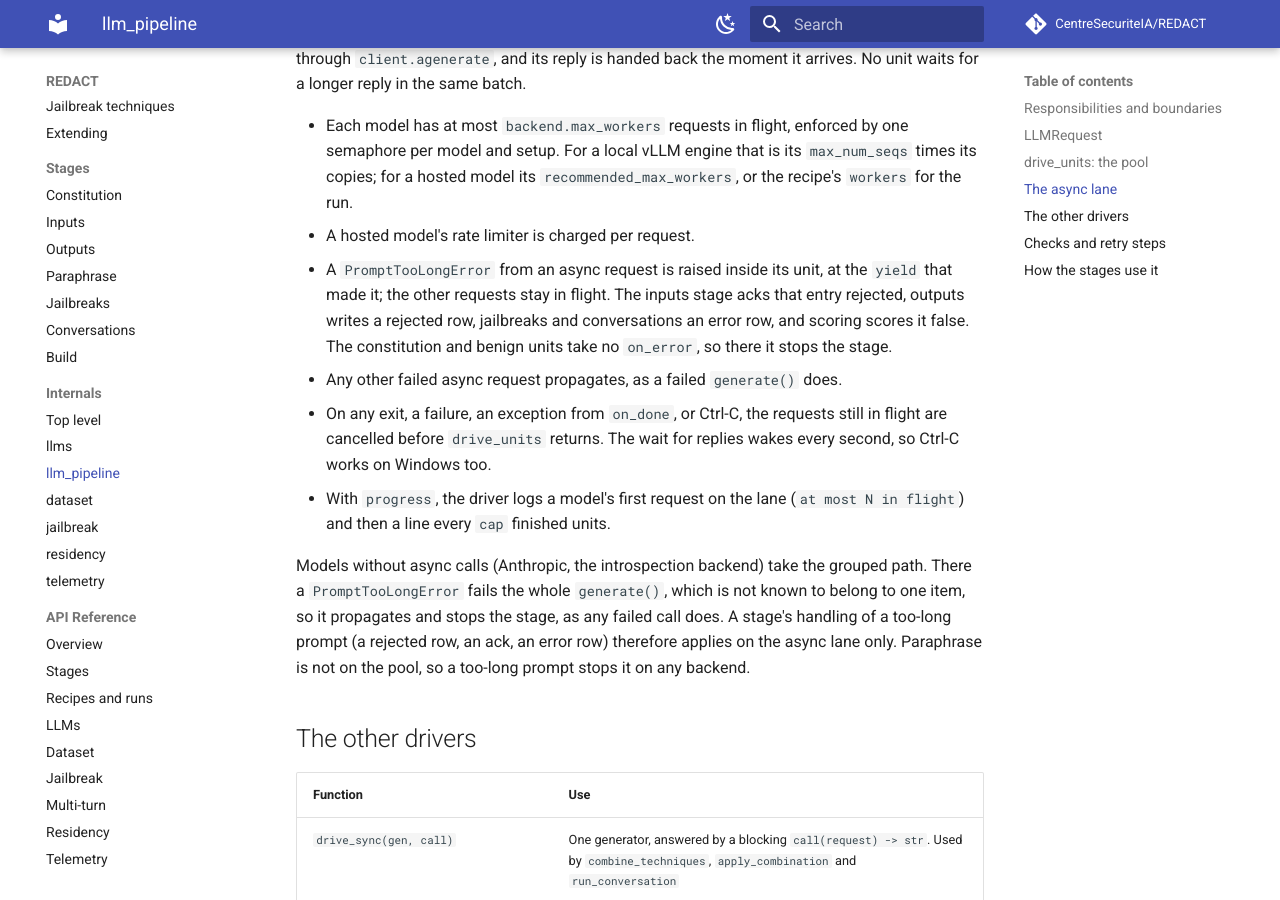
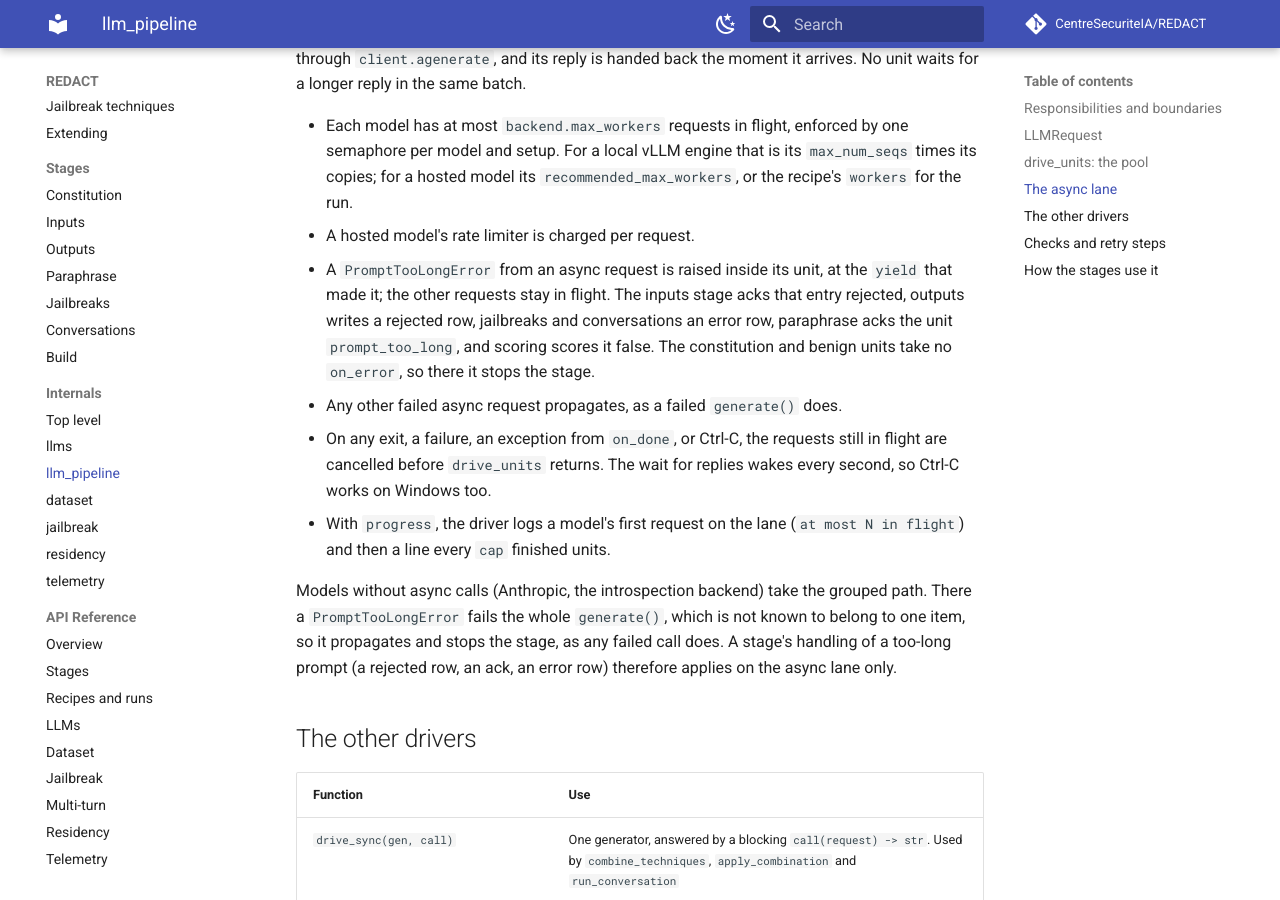
Before and after one commit to CentreSecuriteIA/REDACT, an MkDocs documentation site: the page built from docs/internals/llm_pipeline.md, in a window 1280 px wide and 900 px high, scrolled down 2156 px. Built offline with MkDocs 1.6.1 and Material for MkDocs 9.7.7, drawn with Linux system fonts in a browser that asks for light colours; comment, search, counter and statistics services are not loaded.

Commit message:
Correct the doc lines the humanizer review found
From the review of the humanizer branch:

- M1: internals/llm_pipeline.md still said the paraphrase stage is off the
  pool, so a too-long prompt stops it on any backend. That sentence goes,
  and the list of what each stage does with a too-long prompt on the async
  lane gains the paraphrase stage: it acks the unit prompt_too_long.
- L4:
  - CLAUDE.md's caches paragraph said venice-uncensored served with vLLM
    shares one load with venice-paraphraser; it is venice-uncensored-fp8
    (the bf16 setup is another load).
  - configs/llm/roles.json called the paraphraser role a placeholder; it
    now says what the role does.
  - CLAUDE.md's tree line for paraphrase.py lists the module's functions
    as they are now.
  - A pipeline test name still said "chunk":
    test_units_whose_paraphrases_are_all_gated_make_no_check_call.

No code or fixture changes.

Co-Authored-By: Claude Opus 5.5 <noreply@anthropic.com>

```diff
--- a/docs/internals/llm_pipeline.md
+++ b/docs/internals/llm_pipeline.md
@@ -105,7 +105,8 @@ same batch.
 - A `PromptTooLongError` from an async request is raised inside its unit, at
   the `yield` that made it; the other requests stay in flight. The inputs
   stage acks that entry rejected, outputs writes a rejected row, jailbreaks
-  and conversations an error row, and scoring scores it false. The
+  and conversations an error row, paraphrase acks the unit
+  `prompt_too_long`, and scoring scores it false. The
   constitution and benign units take no `on_error`, so there it stops the
   stage.
 - Any other failed async request propagates, as a failed `generate()` does.
@@ -120,8 +121,7 @@ grouped path. There a `PromptTooLongError` fails the whole `generate()`,
 which is not known to belong to one item, so it propagates and stops the
 stage, as any failed call does. A stage's handling of a too-long prompt (a
 rejected row, an ack, an error row) therefore applies on the async lane
-only. Paraphrase is not on the pool, so a too-long prompt stops it on any
-backend.
+only.
 
 ## The other drivers
 
```
Also changed, not shown: CLAUDE.md (+2 -2 lines), 2 other files.
